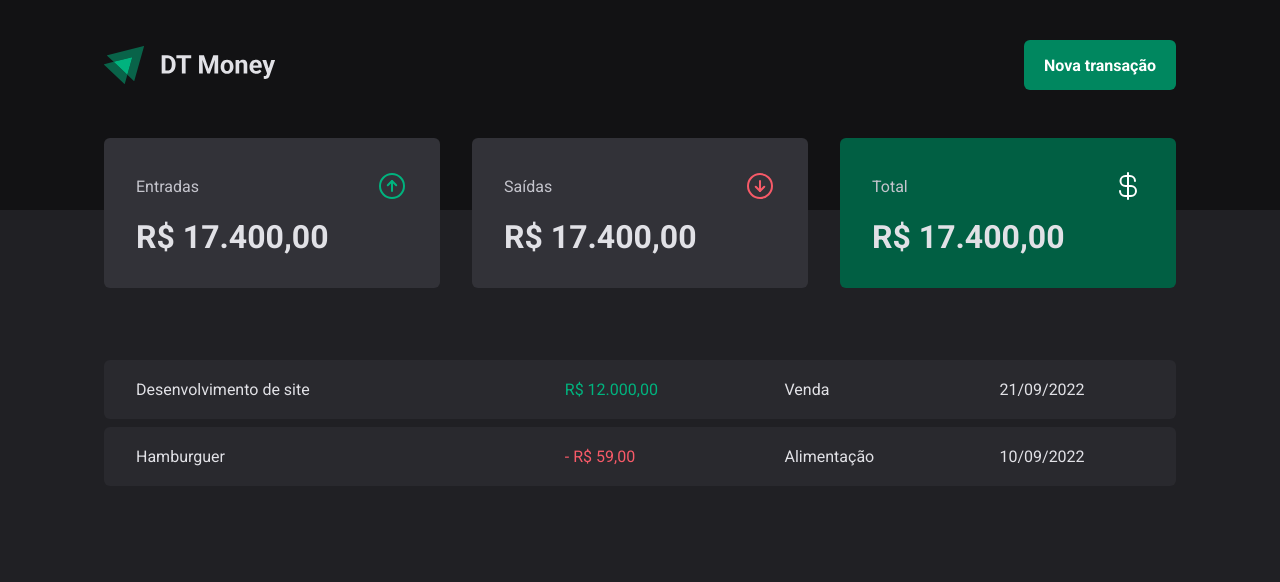
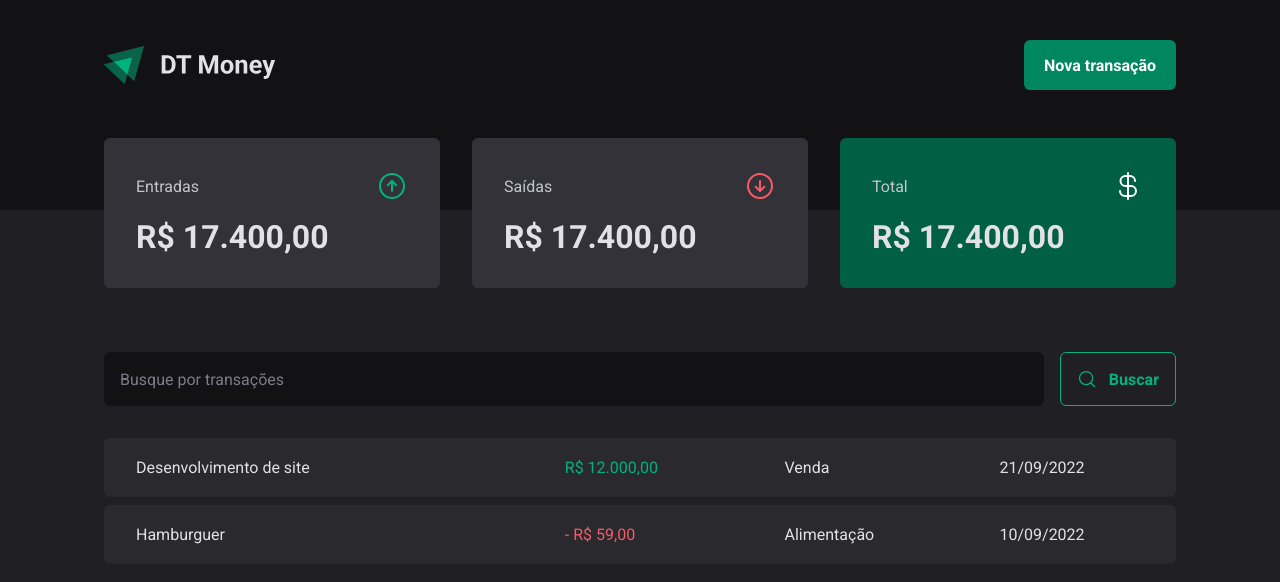
Before and after one commit to joel-luis/dt-money, a React (Vite) app: page / in a window 1280 px wide. Shown: the top 582 px of the page. Built offline with nearby package versions, Linux system fonts and the light colour scheme.

Commit message:
create component form search

```diff
--- /dev/null
+++ b/src/pages/Transactions/components/SearchForm/index.tsx
@@ -0,0 +1,14 @@
+import { MagnifyingGlass } from 'phosphor-react'
+import * as S from './styles'
+
+export function SearchForm() {
+  return (
+    <S.SearchFormContainer>
+      <input type="text" placeholder="Busque por transações" />
+      <button type="submit">
+        <MagnifyingGlass size={20} />
+        Buscar
+      </button>
+    </S.SearchFormContainer>
+  )
+}
--- /dev/null
+++ b/src/pages/Transactions/components/SearchForm/styles.ts
@@ -0,0 +1,40 @@
+import styled, { css } from 'styled-components'
+
+export const SearchFormContainer = styled.form`
+  ${({ theme }) => css`
+    display: flex;
+    gap: 1rem;
+
+    input {
+      flex: 1;
+      border-radius: 6px;
+      border: 0;
+      background: ${theme['gray-900']};
+      color: ${theme['gray-300']};
+      padding: 1rem;
+
+      &::placeholder {
+        color: ${theme['gray-500']};
+      }
+    }
+
+    button {
+      display: flex;
+      align-items: center;
+      gap: 0.75rem;
+      border: 0;
+      padding: 1rem;
+      background: transparent;
+      border: 1px solid ${theme['green-300']};
+      color: ${theme['green-300']};
+      font-weight: bold;
+      border-radius: 6px;
+      transition: all 0.2s ease-in-out;
+
+      &:hover {
+        background: ${theme['green-500']};
+        border-color: ${theme['green-500']};
+        color: ${theme['white']};
+      }
+  `}
+`
--- a/src/pages/Transactions/index.tsx
+++ b/src/pages/Transactions/index.tsx
@@ -1,5 +1,6 @@
 import { Header } from 'components/Header'
 import { Summary } from 'components/Summary'
+import { SearchForm } from './components/SearchForm'
 
 import * as S from './styles'
 
@@ -9,6 +10,7 @@
       <Header />
       <Summary />
       <S.TransactionsContainer>
+        <SearchForm />
         <S.TransactionsTable>
           <tbody>
             <tr>
--- a/src/pages/Transactions/styles.ts
+++ b/src/pages/Transactions/styles.ts
@@ -11,7 +11,7 @@
     width: 100%;
     border-collapse: separate;
     border-spacing: 0 0.5rem;
-    /* margin-top: 1.5rem; */
+    margin-top: 1.5rem;
 
     td {
       padding: 1.25rem 2rem;
```
